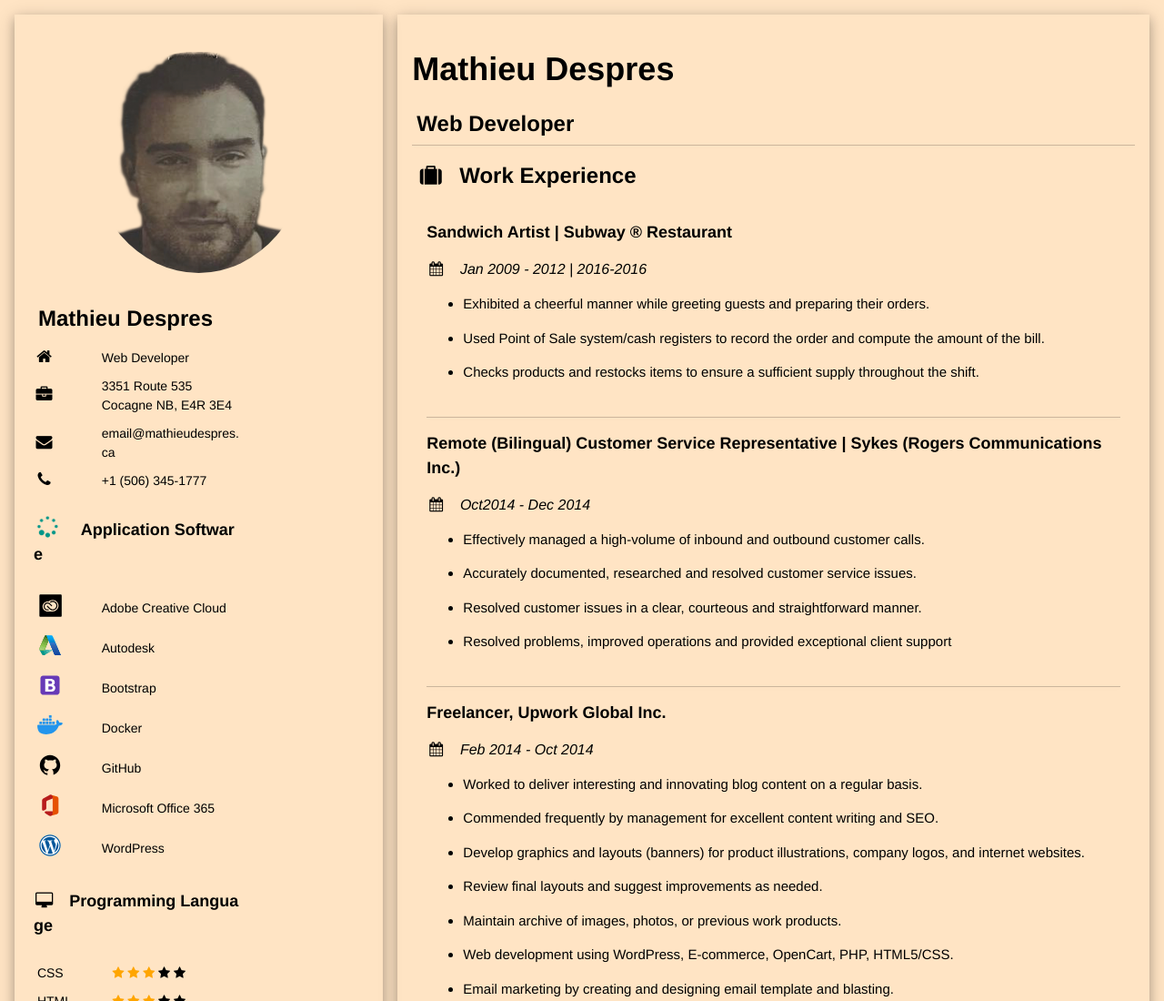
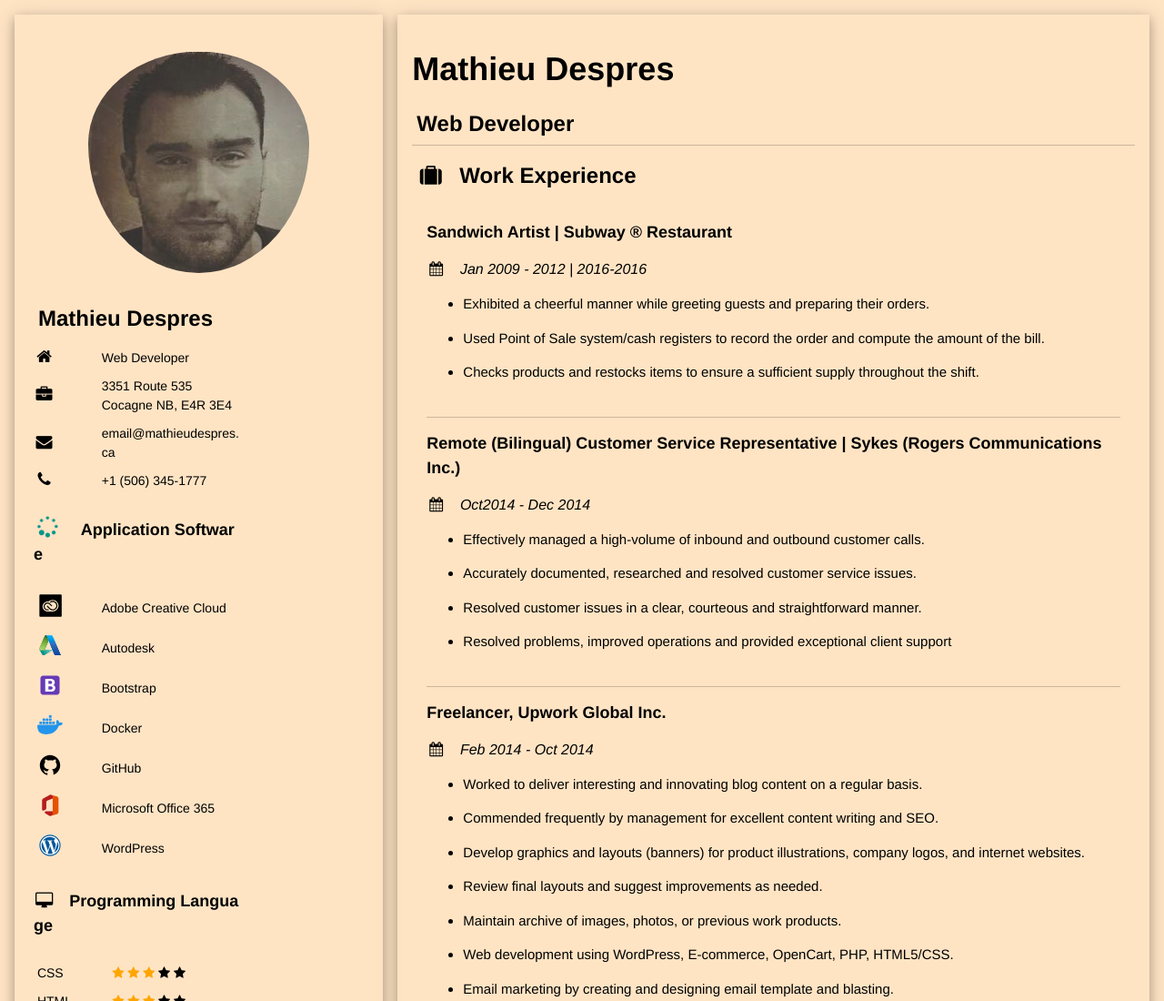
Before and after one commit to Mathieu-Despres/mattyd-resume, a plain HTML site: page index.html in a window 1280 px wide. Shown: the top 1100 px of the page at 91% size. Drawn offline with Linux system fonts and the light colour scheme; a web font is replaced by a local one.

Commit message:
Update index.html

```diff
--- a/index.html
+++ b/index.html
@@ -55,7 +55,7 @@ img {
 </style>
 </head>
 <body>
-<img src="/assets/images/profile-picture.png" alt="Profile Picture of Mathieu Despres" style="width:60%;">
+<img src="/assets/images/profilepicture.jfif" alt="Profile Picture of Mathieu Despres" style="width:60%;">
 
 </body>
 
```
